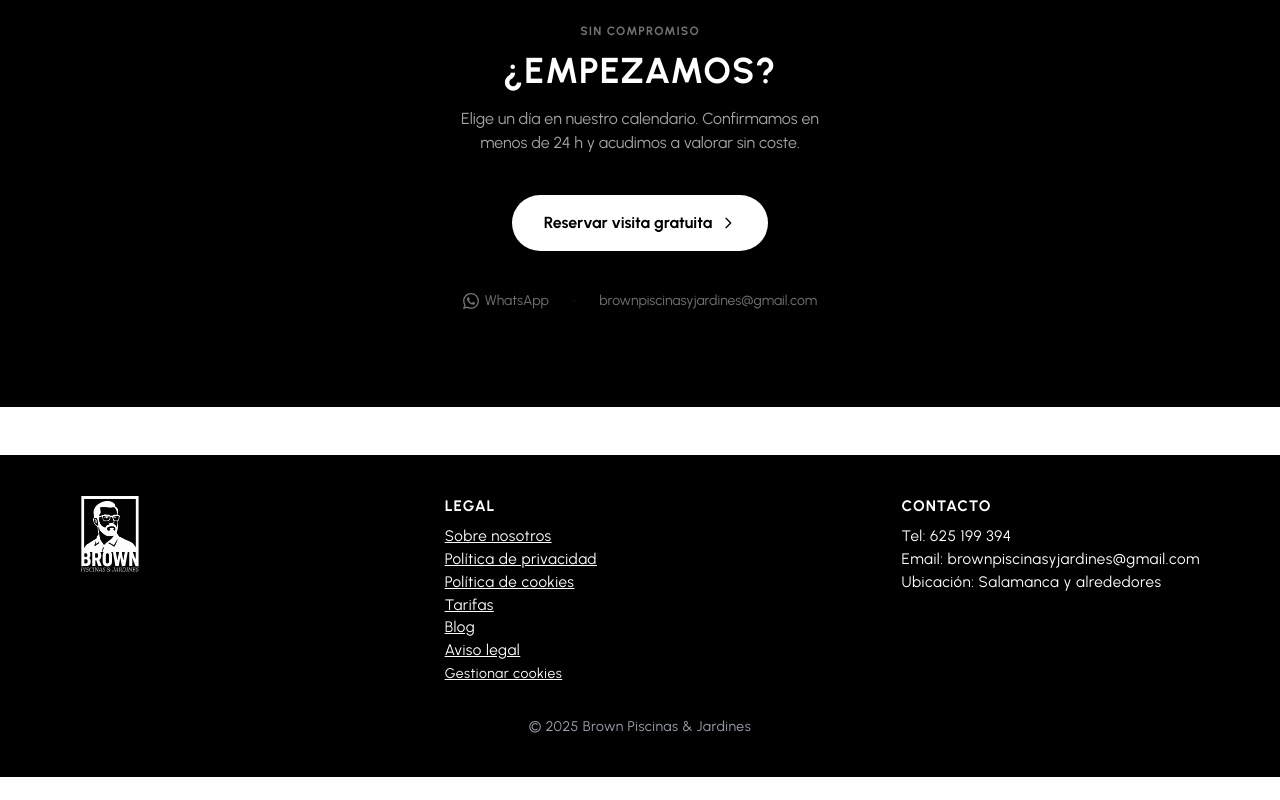
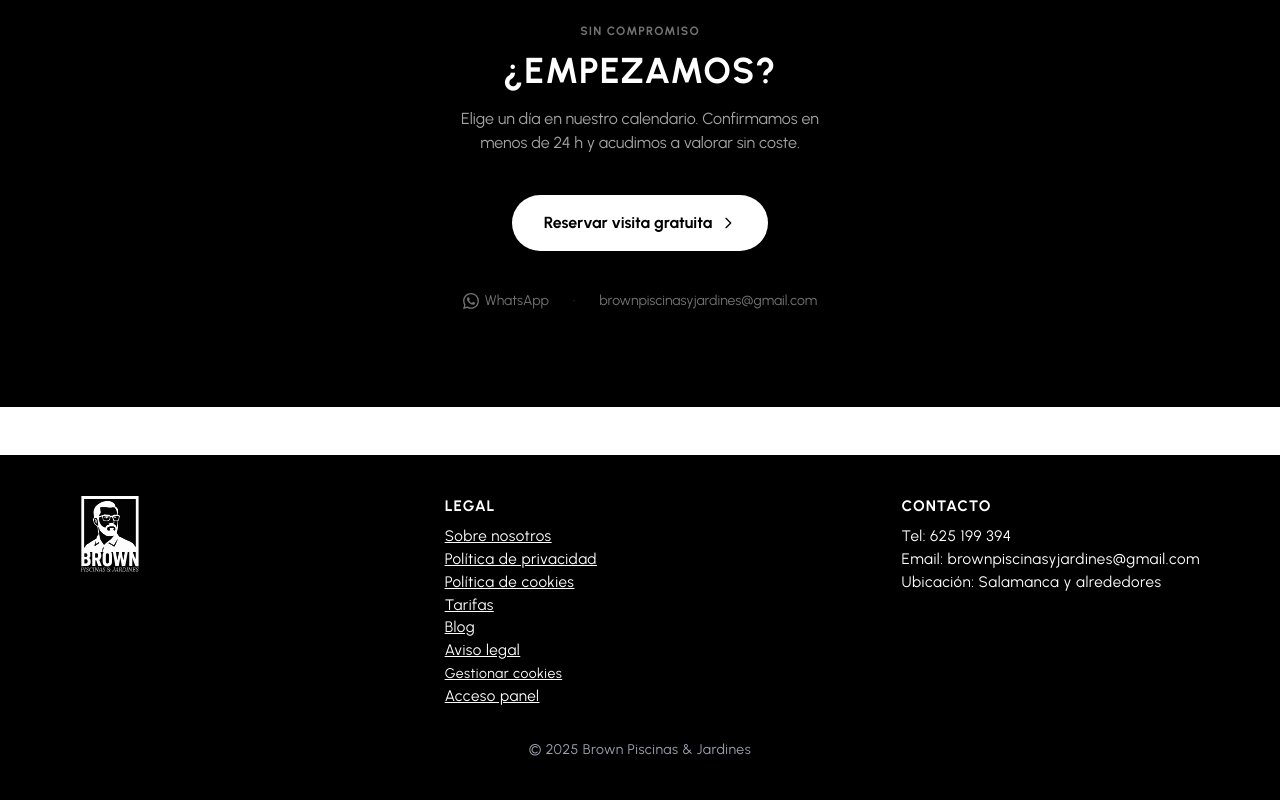
Before and after one commit to nebur-E92/Brown-Piscinas-Jardines, a Next.js app: page / in a window 1280 px wide. Shown: the part 3684-4484 px from the top of the page. Before the commit the page ends 4461 px from the top, so only its background shows below. Built offline with nearby package versions, Linux system fonts and the light colour scheme; no server answers; a web font is replaced by a local one.

Commit message:
Add panel access link in footer

```diff
--- a/app/components/Footer.tsx
+++ b/app/components/Footer.tsx
@@ -39,6 +39,9 @@ export default function Footer() {
                 <a href="/legal/aviso-legal" className="underline">Aviso legal</a>
               </li>
               <li><CookieManageLink /></li>
+              <li>
+                <a href="/panel-login" className="underline">Acceso panel</a>
+              </li>
             </ul>
           </div>
           {/* Columna 3 */}
```
